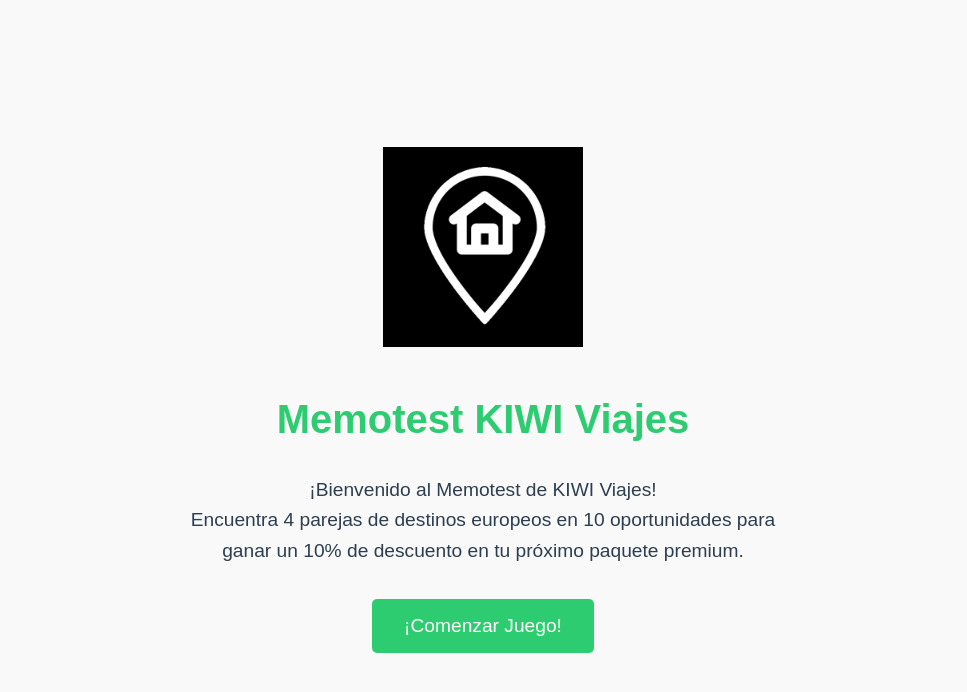
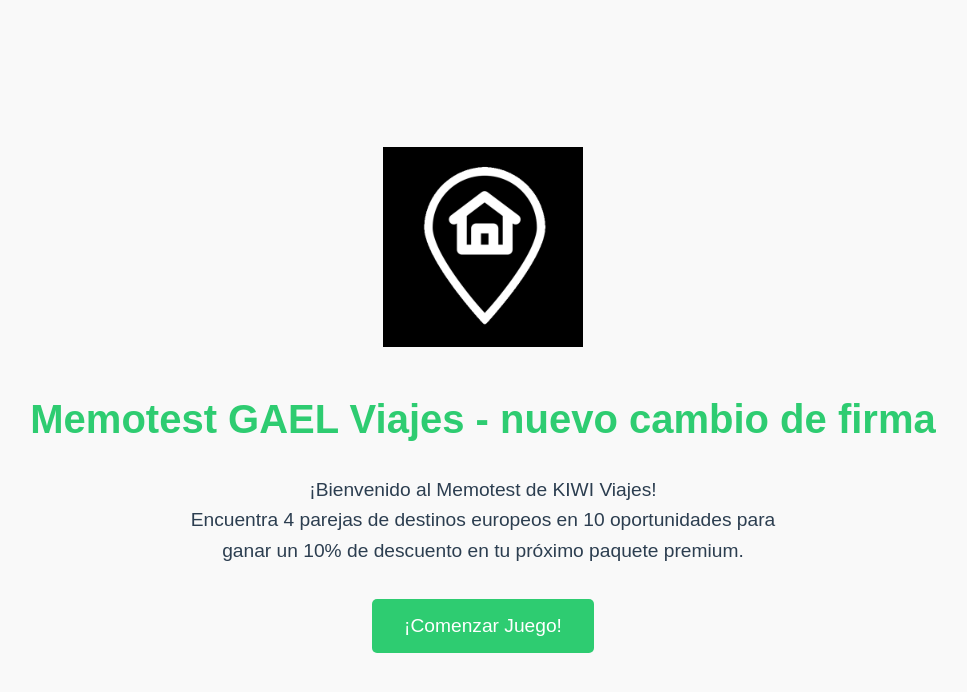
Before and after one commit to lucianomartinezpal/m3-prueba-en-clase, a plain HTML site: page index.html in a window 1280 px wide. Shown: the whole page, without its empty margins (157-1124 px from the left). Drawn offline with Linux system fonts and the light colour scheme.

Commit message:
Update index.html

```diff
--- a/index.html
+++ b/index.html
@@ -11,7 +11,7 @@
     <section id="welcome-screen" class="screen active">
         <div class="container">
             <img src="assets/logo.png" alt="KIWI Viajes Logo" class="logo">
-            <h1>Memotest KIWI Viajes</h1>
+            <h1>Memotest GAEL Viajes - nuevo cambio de firma</h1>
             <p class="instructions">
                 ¡Bienvenido al Memotest de KIWI Viajes!<br>
                 Encuentra 4 parejas de destinos europeos en 10 oportunidades para ganar un 10% de descuento en tu próximo paquete premium.
```
